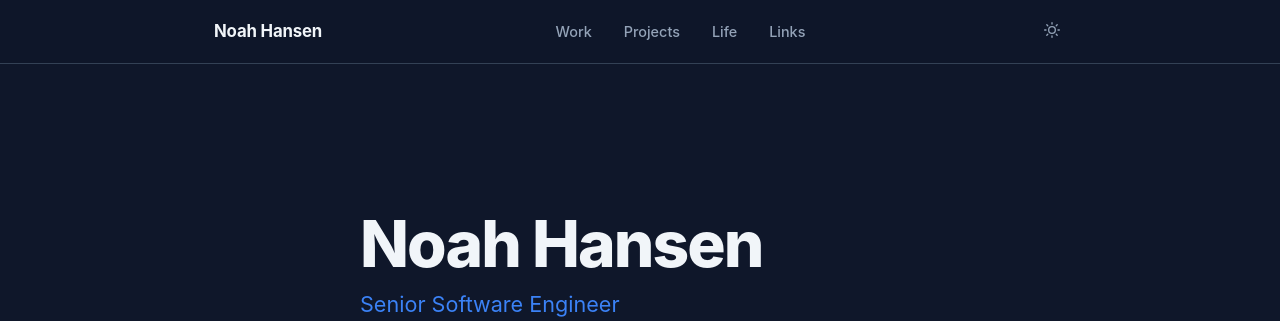
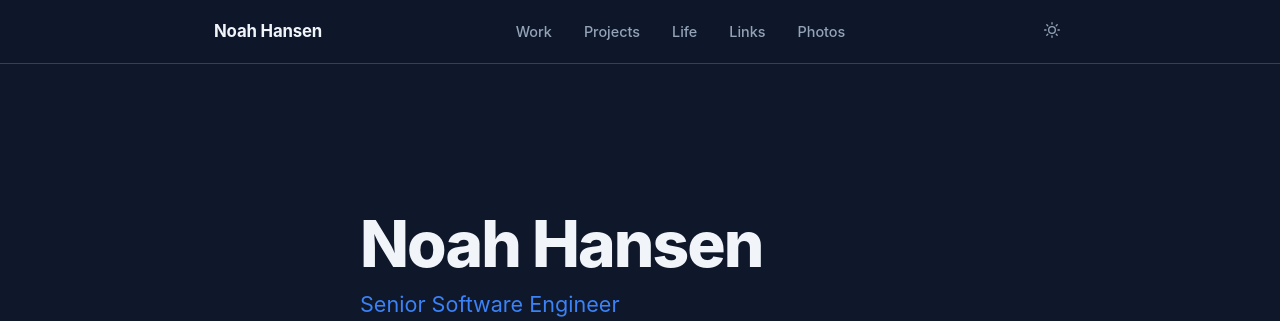
Before and after one commit to noahhansen-cyg/noahhansen_dev_website, a Flask app: page / in a window 1280 px wide. Shown: the top 321 px of the page. Run offline with Flask 3, Linux system fonts and the light colour scheme.

Commit message:
feat: move Photos to bottom of page and add nav link
Co-Authored-By: Claude Sonnet 4.6 <noreply@anthropic.com>

```diff
--- a/app/templates/base.html
+++ b/app/templates/base.html
@@ -22,6 +22,7 @@
                 <li><a href="/#projects">Projects</a></li>
                 <li><a href="/#life">Life</a></li>
                 <li><a href="/#links">Links</a></li>
+                <li><a href="/#photos">Photos</a></li>
             </ul>
             <button class="theme-toggle" aria-label="Toggle theme">
                 <span class="icon-sun">
--- a/app/templates/index.html
+++ b/app/templates/index.html
@@ -2,11 +2,11 @@
 
 {% block content %}
 {% include "partials/hero.html" %}
-{% if photos %}
-{% include "partials/photos.html" %}
-{% endif %}
 {% include "partials/work.html" %}
 {% include "partials/projects.html" %}
 {% include "partials/life.html" %}
 {% include "partials/links.html" %}
+{% if photos %}
+{% include "partials/photos.html" %}
+{% endif %}
 {% endblock %}
```
Also changed, not shown: tests/test_templates.py (+2 -2 lines).
